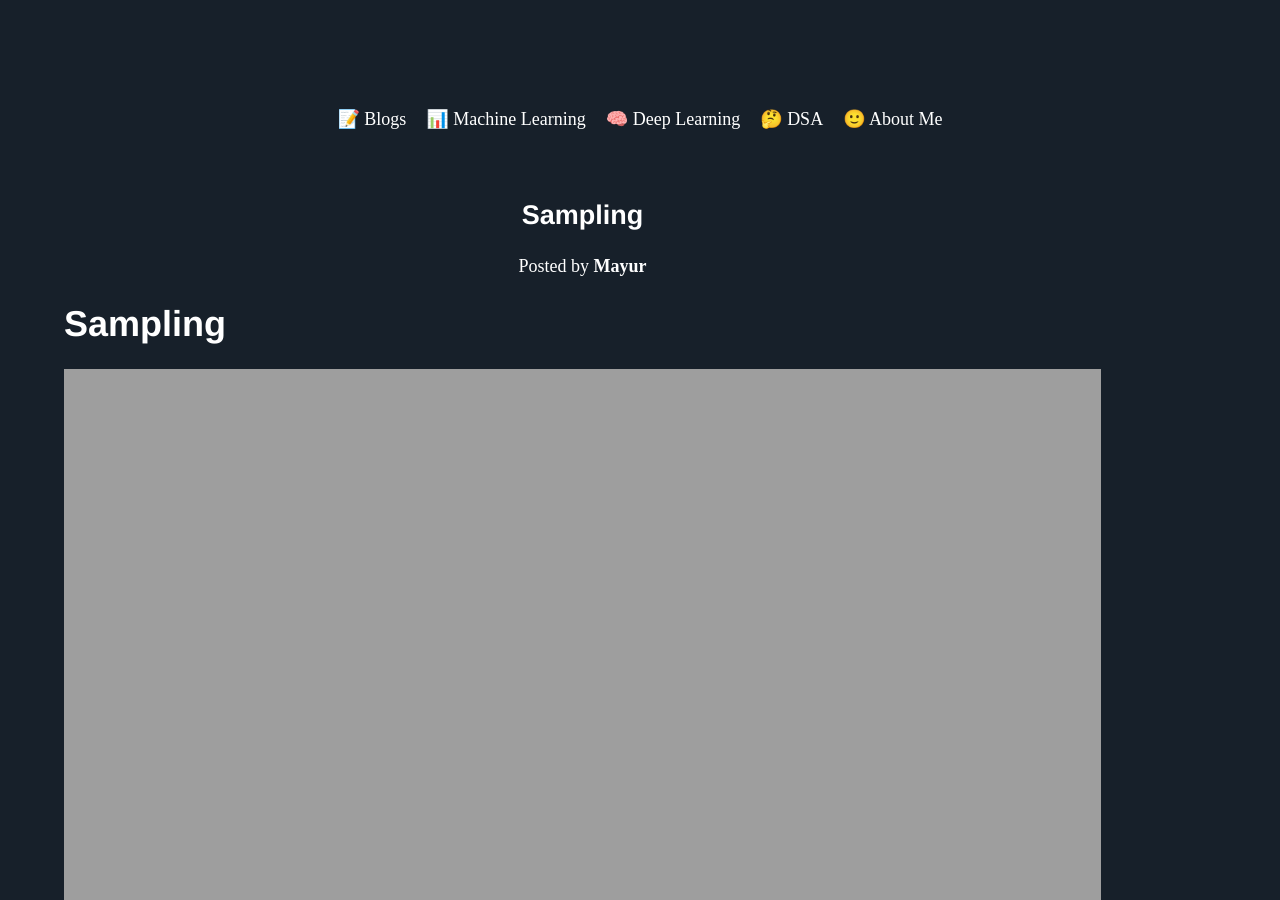
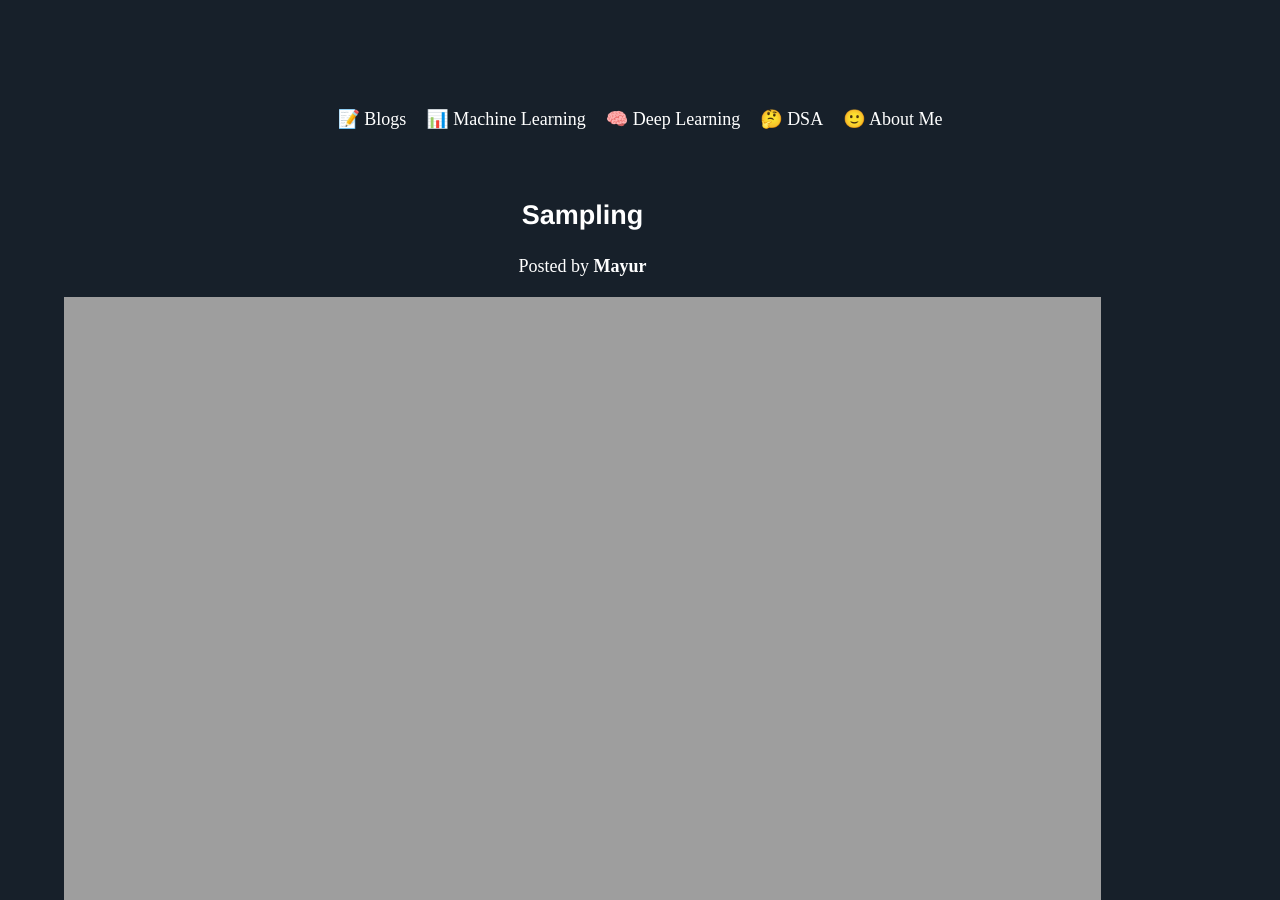
Before and after one commit to Mayurji/mayurji.github.io, a Jekyll site: the page built from _machine-learning/Sampling.md, in a window 1280 px wide and 900 px high. Built offline with Jekyll 4.4.1, drawn with Linux system fonts in a browser that asks for light colours; nearby versions of some CDN libraries; comment, search, counter and statistics services are not loaded.

Commit message:
Update Sampling.md

```diff
--- a/_machine-learning/Sampling.md
+++ b/_machine-learning/Sampling.md
@@ -5,8 +5,6 @@ description: Sampling is the art of selecting the best.
 date:   2021-03-04 17:43:52 +0530
 ---
 {% include mathjax.html %}
-
-# Sampling
 
 <center>
 <img src="{{site.url}}/assets/images/ml/patrick-tomasso-Oaqk7qqNh_c-unsplash.jpg"  style="zoom: 5%  background-color:#DCDCDC;" width="100%" height=auto/><br>
```
